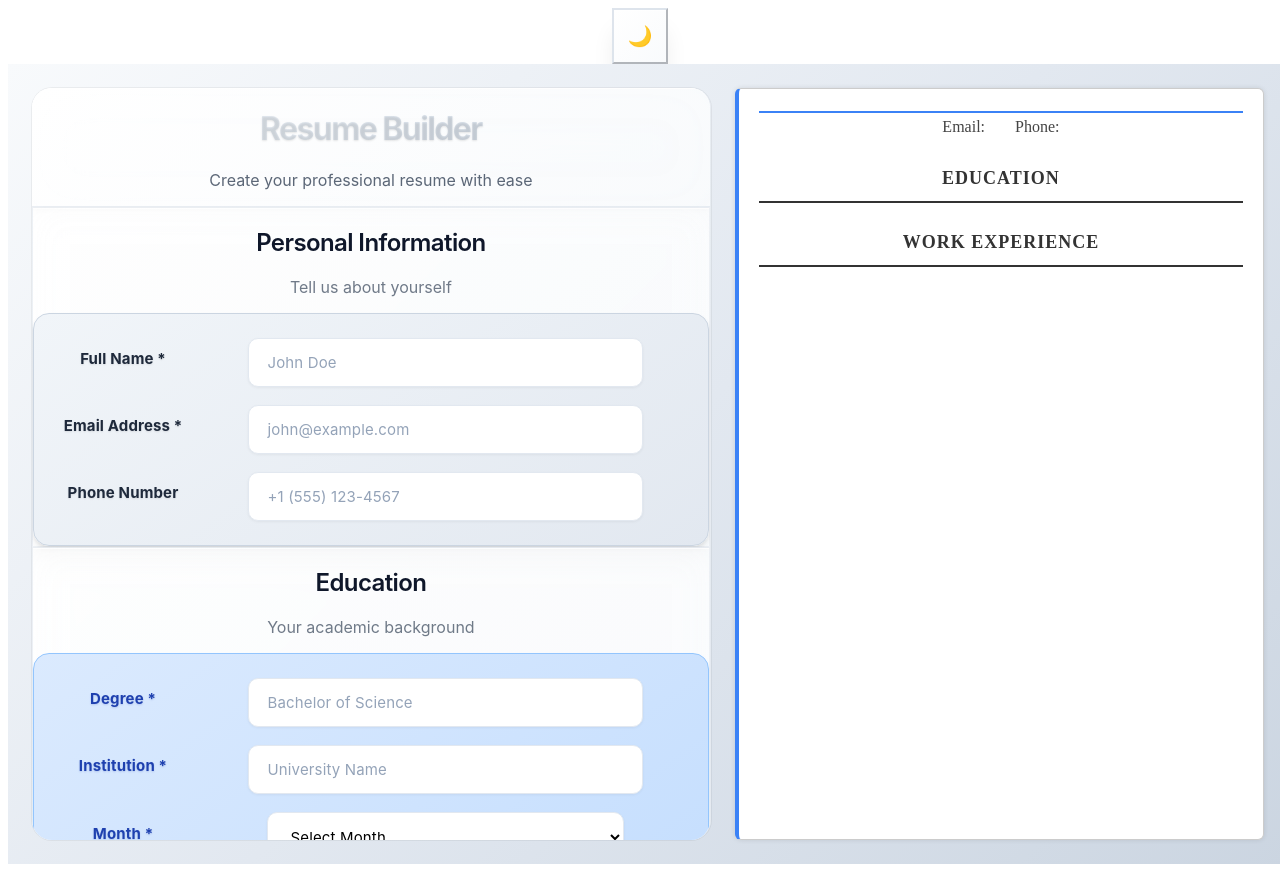
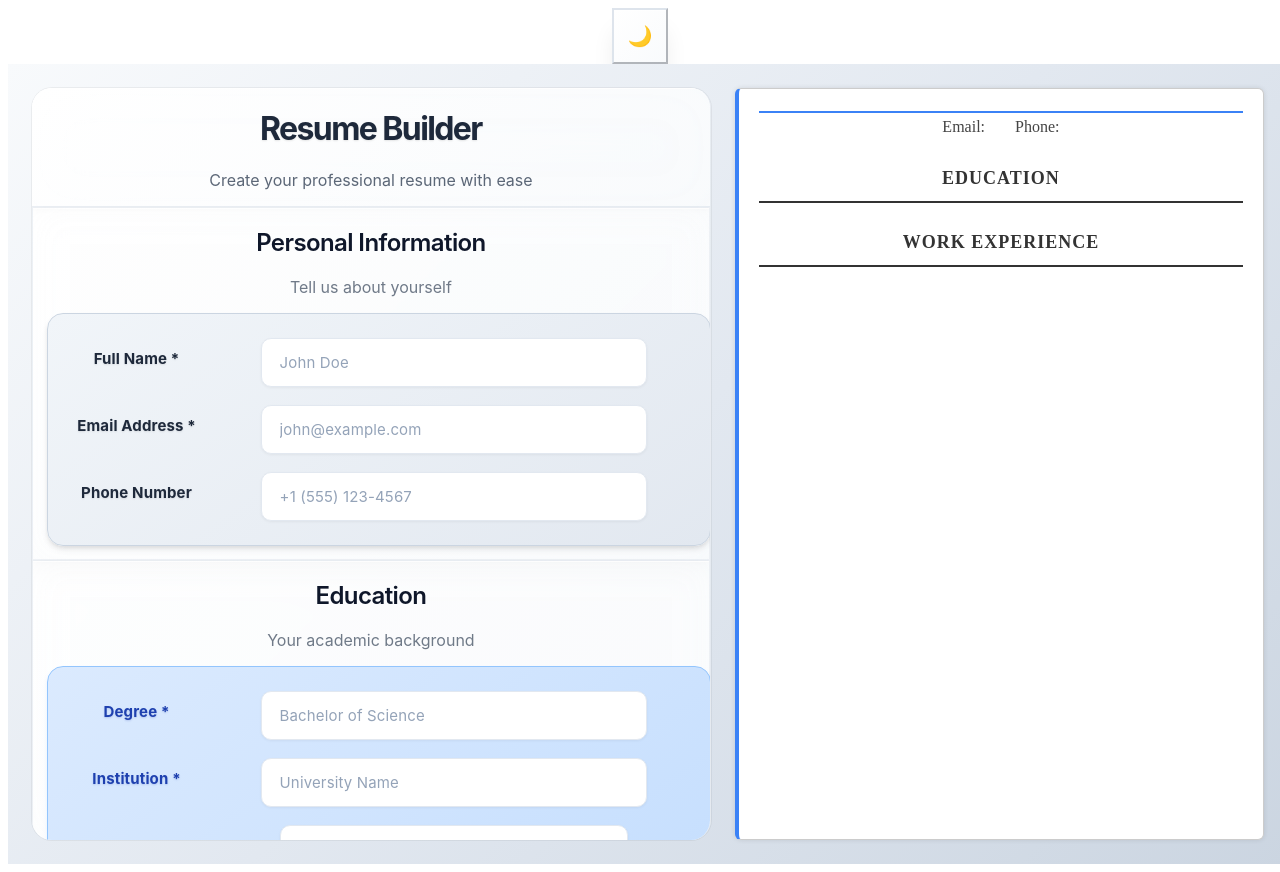
Before and after one commit to Sptailor/resuMade, a React (Vite) app: page / in a window 1280 px wide. Built offline with nearby package versions, Linux system fonts and the light colour scheme.

Commit message:
modify UI

```diff
--- a/src/App.jsx
+++ b/src/App.jsx
@@ -149,13 +149,10 @@ const [personData, setPersonData] = useState({
             <h1
               className="text-4xl font-bold tracking-tight leading-tight"
               style={{
-                background: isDarkTheme
-                  ? 'linear-gradient(135deg, #0f172a 0%, #334155 100%)'
-                  : 'linear-gradient(135deg, #f1f5f9 0%, #cbd5e1 100%)',
-                WebkitBackgroundClip: 'text',
-                WebkitTextFillColor: 'transparent',
-                backgroundClip: 'text',
-                textShadow: isDarkTheme ? 'none' : '0 1px 2px rgba(0, 0, 0, 0.1)'
+                color: isDarkTheme ? '#f1f5f9' : '#1e293b',
+                textShadow: isDarkTheme
+                  ? '0 1px 2px rgba(0, 0, 0, 0.3)'
+                  : '0 1px 2px rgba(0, 0, 0, 0.1)'
               }}
             >
               Resume Builder
@@ -173,7 +170,7 @@ const [personData, setPersonData] = useState({
         </div>
 
         <div className="px-8 py-8">
-          <div className="max-w-4xl mx-auto space-y-8">
+          <div className="space-y-8">
             {/* Personal Information Section */}
             <section
               className="rounded-2xl p-8 transition-all duration-300 hover:shadow-xl"
--- a/src/components/Education.jsx
+++ b/src/components/Education.jsx
@@ -66,6 +66,8 @@ function Education({
     <div>
       {/* Clean Form */}
       <div style={{
+        width: '48vw',
+        margin: '2%',
         background: isDarkTheme
           ? 'linear-gradient(145deg, #1e3a8a 0%, #3730a3 100%)'
           : 'linear-gradient(145deg, #dbeafe 0%, #bfdbfe 100%)',
--- a/src/components/Experience.jsx
+++ b/src/components/Experience.jsx
@@ -59,6 +59,8 @@ function Experience({
     <div>
       {/* Clean Form */}
       <div style={{
+        width: '48vw',
+        margin: '2%',
         background: isDarkTheme
           ? 'linear-gradient(145deg, #581c87 0%, #6b21a8 100%)'
           : 'linear-gradient(145deg, #f3e8ff 0%, #e9d5ff 100%)',
--- a/src/components/Person.jsx
+++ b/src/components/Person.jsx
@@ -60,6 +60,8 @@ function Person({ personData, setPersonData, isDarkTheme }) {
 
   return (
     <div style={{ // Container styles
+      width: '48vw',
+      margin: '2%',
       background: isDarkTheme
         ? 'linear-gradient(145deg, #374151 0%, #4b5563 100%)'
         : 'linear-gradient(145deg, #f1f5f9 0%, #e2e8f0 100%)',
```
